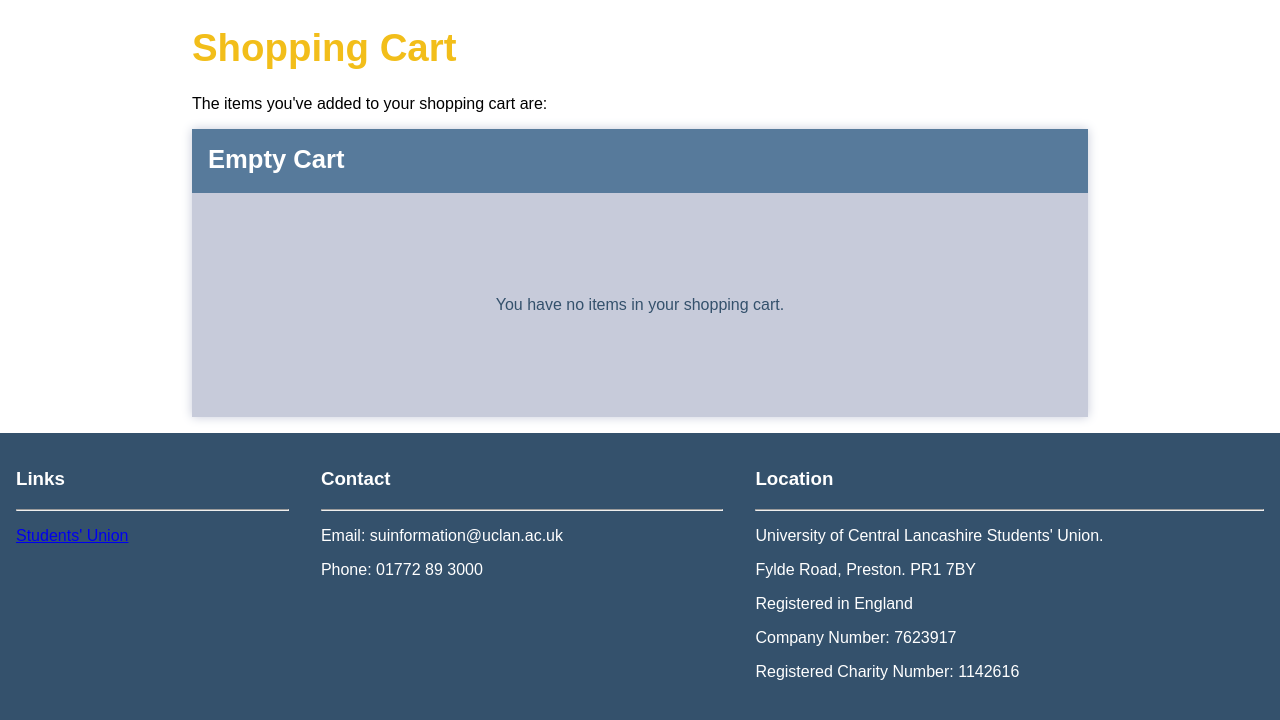
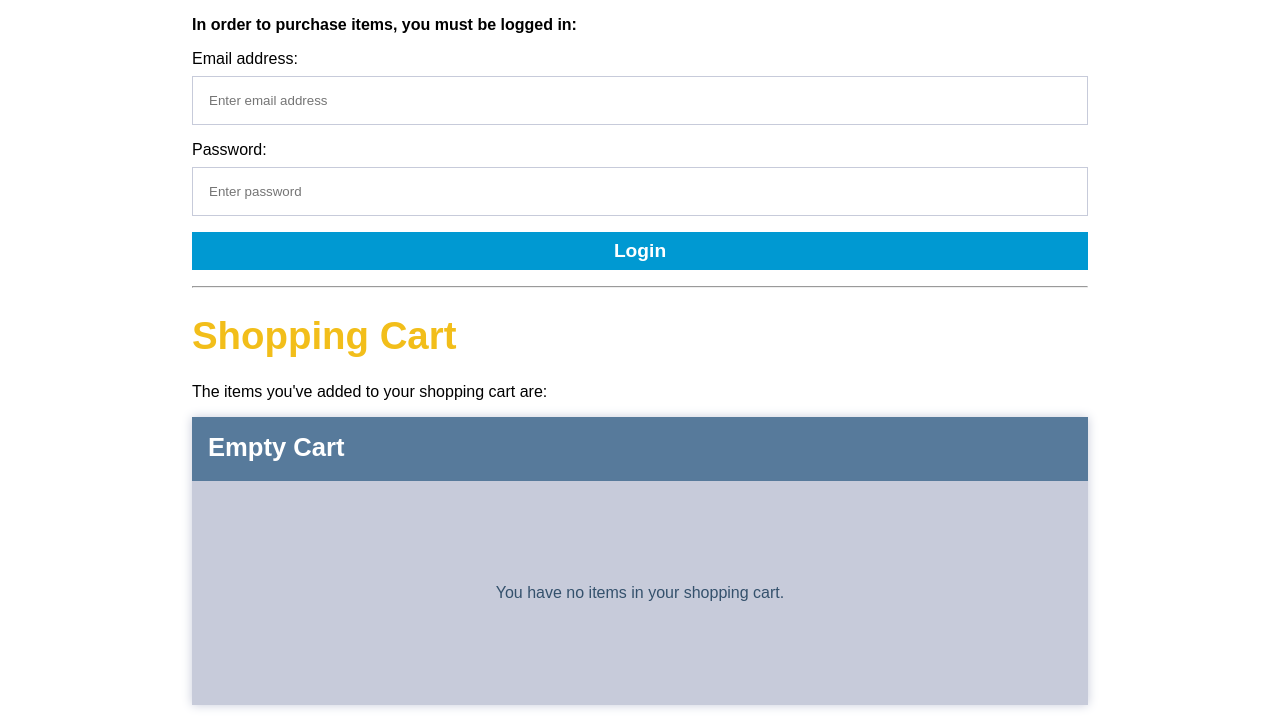
Before and after one commit to RossKitcher/CO1707_Assignment_Two, a PHP site: page /cart.php in a window 1280 px wide. Shown: the part 144-864 px from the top of the page. Before the commit the page ends 824 px from the top, so only its background shows below. Run offline with PHP 8.4, Linux system fonts and the light colour scheme; some libraries are stand-ins or nearby versions.

Commit message:
Added login/logout functionality.

```diff
--- a/cart.php
+++ b/cart.php
@@ -13,6 +13,9 @@
 
         <!-- Import stylesheets. -->
         <link rel="stylesheet" href="styles/main.css">
+
+        <!-- Import kit from https://fontawesome.com/ to allow the use of symbols. -->
+        <script src="https://kit.fontawesome.com/8b3dff7f8c.js" crossorigin="anonymous"></script>
     </head>
     <body onresize="handleMenuResize()">
 
@@ -25,6 +28,55 @@
 
                 <!-- ==================== Page Content ==================== -->
                 <div class="cart-content">
+
+                    <?php
+
+                        // If logged in.
+                        if (isset($_SESSION["name"])) {
+
+                            // If the user has just successfully logged in.
+                            if (isset($_GET['login'])) {
+                                if ($_GET['login'] == 'success') {
+                                    echo '<div class="action-success"><p>You are now logged in!</p></div>';
+                                }
+                            }
+
+                        } else {
+
+                            // If server-side validation checks failed.
+                            if (isset($_GET['error'])) {
+
+                                echo '<div class="hint reveal">';
+
+                                if ($_GET['error'] == "missingdata") {
+                                    echo '<p><i class="fas fa-exclamation"></i>Missing email or password</p>';
+                                }
+
+                                if ($_GET['error'] == "notfound") {
+                                    echo '<p><i class="fas fa-exclamation"></i>No user with that email could be found.</p>';
+                                }
+
+                                if ($_GET['error'] == "wrongpwd") {
+                                    echo '<p><i class="fas fa-exclamation"></i>Incorrect password.</p>';
+                                }
+
+                                echo '</div>';
+                            }
+
+                            // Login form.
+                            echo '<p class="strong">In order to purchase items, you must be logged in:</p>';
+                            echo '<form class="input-form" action="php/login.inc.php" method="post">';
+                            echo '<label for="email">Email address:</label>';
+                            echo '<input type="text" id="email" name="email" placeholder="Enter email address">';
+                            echo '<label for="password">Password:</label>';
+                            echo '<input type="password" id="password" name="password" placeholder="Enter password">';
+                            echo '<input type="submit" value="Login" name="login-submit">';
+                            echo '</form>';
+                            echo '<hr class="light"/>';
+
+                        }
+                    ?>
+
                     <h1>Shopping Cart</h1>
                     <p>The items you've added to your shopping cart are:</p>
 
--- a/js/main.js
+++ b/js/main.js
@@ -38,9 +38,15 @@ handleBuy = (element) => {
     let imgFilepath = divContainer.getElementsByTagName("img")[0].getAttribute("src");
 
     // Seperate the product name and the colour from the title.
-    let titleSplit = fullname.split(" - ");
-    prodName = titleSplit[0];
-    prodColour = titleSplit[1];
+    if (fullname.includes("Hoodie")) {
+        prodName = "UCLan Hoodie";
+    } else if (fullname.includes("Tshirt")) {
+        prodName = "UCLan Logo Tshirt";
+    } else if (fullname.includes("Jumper")) {
+        prodName = "UCLan Logo Jumper";
+    }
+
+    prodColour = fullname.slice(0, fullname.length-prodName.length);
 
     // Loop through each item in localStorage to determine the max ID currently present.
     // This is to ensure all keys in localStorage are unique.
@@ -58,3 +64,18 @@ handleBuy = (element) => {
     // Alert the user.
     alert(prodName + " added to cart!");
 }
+
+// Function to handle when the 'Read more...' link is clicked.
+handleReadmore = (element) => {
+
+    // Extract data from the product in question by navigating upwards on the DOM.
+    let descContainer = element.parentElement.parentElement;
+    let divContainer = descContainer.parentElement;
+    let fullname = descContainer.getElementsByTagName("h3")[0].innerHTML;
+    let desc = descContainer.getElementsByTagName("p")[0].innerHTML.split("<a")[0];
+    let price = descContainer.getElementsByTagName("p")[1].innerHTML;
+    let imgFilepath = divContainer.getElementsByTagName("img")[0].getAttribute("src");
+
+    sessionStorage.removeItem("product"); // Remove any previously set data.
+    sessionStorage.setItem("product", fullname + "," + price + "," + imgFilepath + "," + desc); // Add the product-specific data to the sessionStorage.
+}
--- a/php/header.php
+++ b/php/header.php
@@ -38,6 +38,13 @@
 
         $pageNames = ["Register", "Cart", "Products", "Home"];
         $urlNames = ["register.php", "cart.php", "products.php", "index.php"];
+
+        session_start();
+
+        if (isset($_SESSION["name"])) {
+            $pageNames[0] = "Logout";
+            $urlNames[0] = "register.php?logout=logout";
+        }
 
         // If the type of link is a part of a burger menu or the main header.
         if ($linkType == "nav-link") {
--- a/styles/main.css
+++ b/styles/main.css
@@ -512,15 +512,15 @@ body {
     font-size: 2rem;
 }
 
-/* ==================== Register Styles ==================== */
+/* ==================== Register/Login Styles ==================== */
 
-.register {
+.input-form {
     margin-top: 1rem;
     width: 100%;
 }
 
 /* Style form input boxes */
-.register input, .register textarea {
+.input-form input, .input-form textarea {
     border: .5px solid var(--cloud);
     box-sizing: border-box;
     display: block;
@@ -533,7 +533,7 @@ body {
 }
 
 /* Style the Submit button. */
-.register input[type=submit] {
+.input-form input[type=submit] {
     background-color: var(--lake);
     border: none;
     border-radius: 0;
@@ -547,24 +547,24 @@ body {
 }
 
 /* When the Submit button is hovered. */
-.register input[type=submit]:hover {
+.input-form input[type=submit]:hover {
     padding: 1rem 1rem;
 }
 
 /* When the Submit button is disabled. */
-.register input[type=submit]:disabled {
+.input-form input[type=submit]:disabled {
     background-color: #fc7784;
     color: black;
     cursor: not-allowed;
 }
 
-.register label {
+.input-form label {
     display: block;
     margin-bottom: .5rem;
 }
 
 /* When form input boxes are hovered. */
-.register input:hover, .register textarea:hover, :focus-visible {
+.input-form input:hover, .input-form textarea:hover, :focus-visible {
     box-shadow: 0 0 10px var(--slate);
     outline: none;
 }
@@ -605,13 +605,17 @@ body {
     padding: 1rem;
 }
 
-.register-success {
+.action-success {
     background-color: #abffca;
     box-sizing: border-box;
     font-weight: 700;
     padding: 1rem;
     text-align: center;
     width: 100%;
+}
+
+.strong {
+    font-weight: 700;
 }
 
 /* Styles for screen sizes less than 1080px and more than 800px (laptops) */
```
Also changed, not shown: php/login.inc.php (added, +62 -0 lines), register.php (+23 -2 lines).
